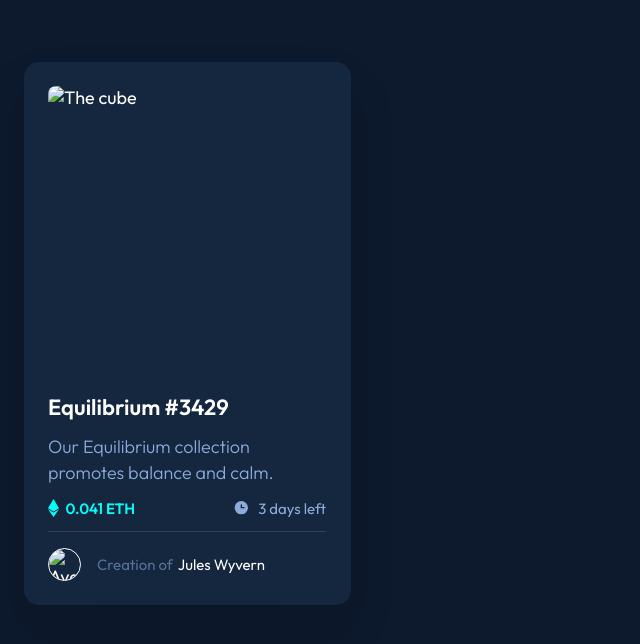
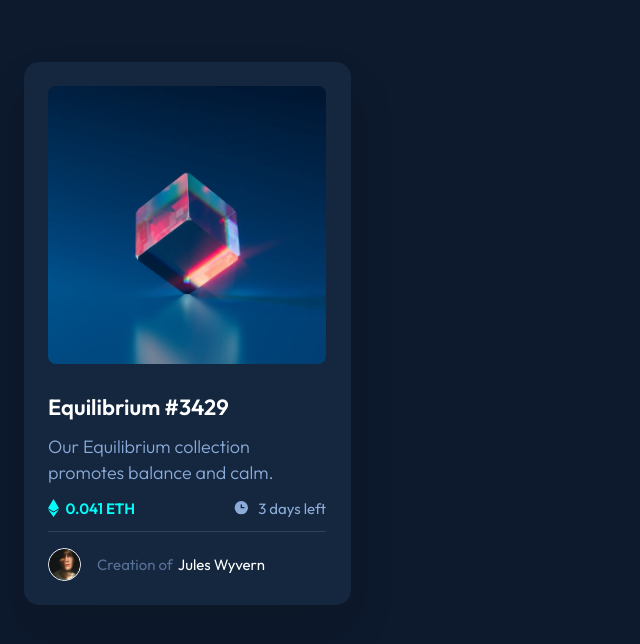
Before and after one commit to CharlesSquirel/NFT-preview-card-component, a plain HTML site: page index.html in a window 1280 px wide. Shown: the whole page, without its empty margins (0-640 px from the left). Drawn offline with Linux system fonts and the light colour scheme.

Commit message:
Update index.html

```diff
--- a/index.html
+++ b/index.html
@@ -7,7 +7,7 @@
         <meta name="description" content="NFT preview card component">
         <meta name="viewport" content="width=device-width, initial-scale=1">
         <link rel="stylesheet" href="style.css">
-        <link rel="icon" type="image/png" sizes="32x32" href="./images/favicon-32x32.png">
+        <link rel="icon" type="image/png" sizes="32x32" href="favicon-32x32.png">
         <link rel="preconnect" href="https://fonts.googleapis.com">
         <link rel="preconnect" href="https://fonts.gstatic.com" crossorigin>
         <link href="https://fonts.googleapis.com/css2?family=Outfit:wght@300;400;600&display=swap" rel="stylesheet">
@@ -16,7 +16,7 @@
         <div class="container">
             <div class="card">
                 <div class="overlay">
-                    <img id="cube" class="cube" src="images/image-equilibrium.jpg" alt="The cube">
+                    <img id="cube" class="cube" src="image-equilibrium.jpg" alt="The cube">
                     <div class="hover"></div>
                     <svg id="eye" width="48" height="48" xmlns="http://www.w3.org/2000/svg"><g fill="none" fill-rule="evenodd"><path d="M0 0h48v48H0z"/><path d="M24 9C14 9 5.46 15.22 2 24c3.46 8.78 12 15 22 15 10.01 0 18.54-6.22 22-15-3.46-8.78-11.99-15-22-15Zm0 25c-5.52 0-10-4.48-10-10s4.48-10 10-10 10 4.48 10 10-4.48 10-10 10Zm0-16c-3.31 0-6 2.69-6 6s2.69 6 6 6 6-2.69 6-6-2.69-6-6-6Z" fill="#FFF" fill-rule="nonzero"/></g></svg>
                 </div>
@@ -34,7 +34,7 @@
                         </div>
                     </div>
                     <div class="card_info_creation">
-                        <img id="guy" src="images/image-avatar.png" alt="Avatar of the site's author">
+                        <img id="guy" src="image-avatar.png" alt="Avatar of the site's author">
                             <div class="card_info_creation_name"></div>
                                 <h3>Creation of </h3>
                                 <p class="card_info_creation_author"><a href="#" target="_blank">Jules Wyvern</a></p>
```
